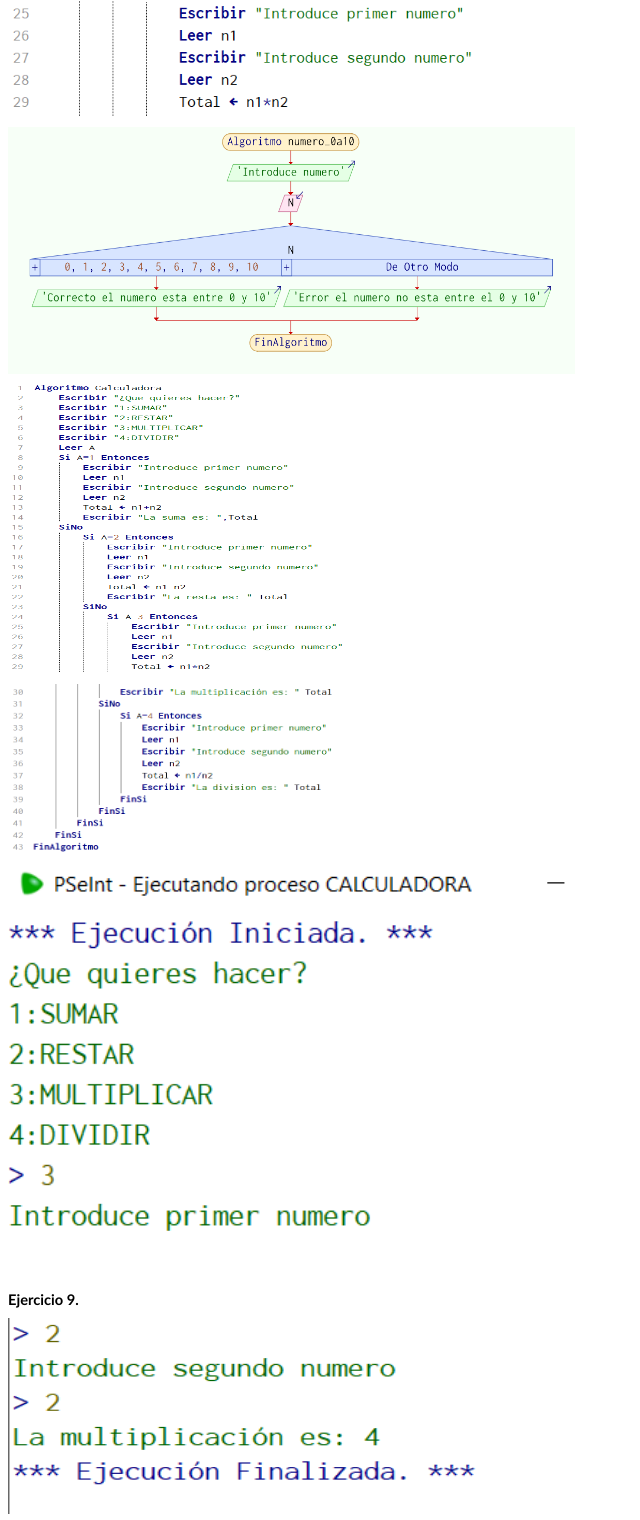
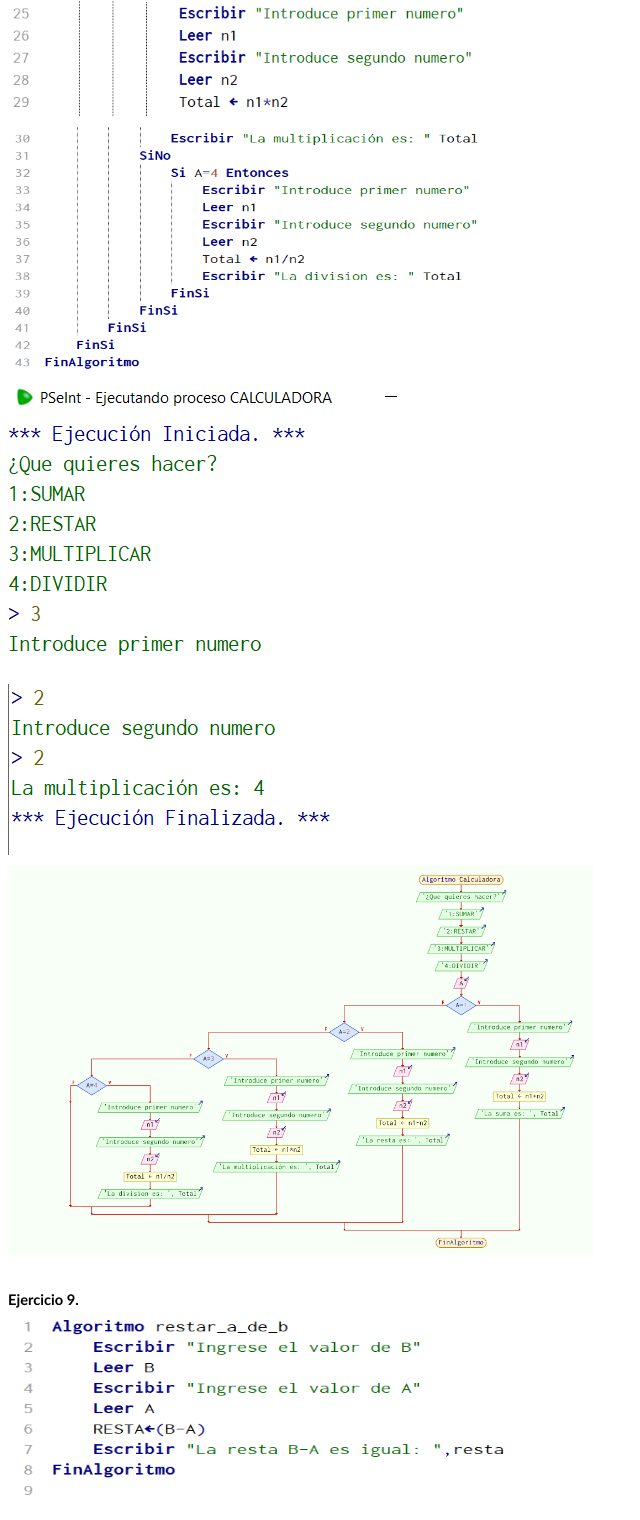
Before and after one commit to cita19/AdrianCitaIFI, a plain HTML site: page PRACTICA PSEINT.html in a window 1280 px wide. Shown: the part 6840-8360 px from the top of the page, without its empty margins (0-640 px from the left). Drawn offline with Linux system fonts and the light colour scheme.

Commit message:
PRACTICA PSEINT.html

```diff
--- a/PRACTICA PSEINT.html
+++ b/PRACTICA PSEINT.html
@@ -1047,28 +1047,28 @@ src="PRACTICA%20PSEINT_archivos/image025.png" v:shapes="Imagen_x0020_16"><![endi
  height:185.4pt;visibility:visible;mso-wrap-style:square'>
  <v:imagedata src="PRACTICA%20PSEINT_archivos/image046.png" o:title=""/>
 </v:shape><![endif]--><![if !vml]><img border=0 width=567 height=247
-src="PRACTICA%20PSEINT_archivos/image024.png" v:shapes="Imagen_x0020_17"><![endif]></span><b><o:p></o:p></b></p>
+src="PRACTICA%20PSEINT_archivos/image026.png" v:shapes="Imagen_x0020_17"><![endif]></span><b><o:p></o:p></b></p>
 
 <p class=MsoNormal><span style='mso-no-proof:yes'><!--[if gte vml 1]><v:shape
  id="Imagen_x0020_18" o:spid="_x0000_i1054" type="#_x0000_t75" style='width:306.6pt;
  height:216.6pt;visibility:visible;mso-wrap-style:square'>
  <v:imagedata src="PRACTICA%20PSEINT_archivos/image048.png" o:title=""/>
 </v:shape><![endif]--><![if !vml]><img border=0 width=409 height=289
-src="PRACTICA%20PSEINT_archivos/image025.png" v:shapes="Imagen_x0020_18"><![endif]></span><b><o:p></o:p></b></p>
+src="PRACTICA%20PSEINT_archivos/image027.png" v:shapes="Imagen_x0020_18"><![endif]></span><b><o:p></o:p></b></p>
 
 <p class=MsoNormal><span style='mso-no-proof:yes'><!--[if gte vml 1]><v:shape
  id="Imagen_x0020_19" o:spid="_x0000_i1053" type="#_x0000_t75" style='width:293.4pt;
  height:128.4pt;visibility:visible;mso-wrap-style:square'>
  <v:imagedata src="PRACTICA%20PSEINT_archivos/image049.png" o:title=""/>
 </v:shape><![endif]--><![if !vml]><img border=0 width=391 height=171
-src="PRACTICA%20PSEINT_archivos/image026.png" v:shapes="Imagen_x0020_19"><![endif]></span><b><o:p></o:p></b></p>
+src="PRACTICA%20PSEINT_archivos/image028.png" v:shapes="Imagen_x0020_19"><![endif]></span><b><o:p></o:p></b></p>
 
 <p class=MsoNormal><span style='mso-no-proof:yes'><!--[if gte vml 1]><v:shape
  id="Imagen_x0020_46" o:spid="_x0000_i1052" type="#_x0000_t75" style='width:438.6pt;
  height:291.6pt;visibility:visible;mso-wrap-style:square'>
  <v:imagedata src="PRACTICA%20PSEINT_archivos/image050.png" o:title=""/>
 </v:shape><![endif]--><![if !vml]><img border=0 width=585 height=389
-src="PRACTICA%20PSEINT_archivos/image027.png" v:shapes="Imagen_x0020_46"><![endif]></span><b><o:p></o:p></b></p>
+src="PRACTICA%20PSEINT_archivos/image029.png" v:shapes="Imagen_x0020_46"><![endif]></span><b><o:p></o:p></b></p>
 
 <p class=MsoNormal><b><o:p>&nbsp;</o:p></b></p>
 
@@ -1079,7 +1079,7 @@ src="PRACTICA%20PSEINT_archivos/image027.png" v:shapes="Imagen_x0020_46"><![endi
  height:147pt;visibility:visible;mso-wrap-style:square'>
  <v:imagedata src="PRACTICA%20PSEINT_archivos/image052.png" o:title=""/>
 </v:shape><![endif]--><![if !vml]><img border=0 width=567 height=196
-src="PRACTICA%20PSEINT_archivos/image028.png" v:shapes="Imagen_x0020_20"><![endif]></span><b><o:p></o:p></b></p>
+src="PRACTICA%20PSEINT_archivos/image030.png" v:shapes="Imagen_x0020_20"><![endif]></span><b><o:p></o:p></b></p>
 
 <p class=MsoNormal><span style='mso-no-proof:yes'><!--[if gte vml 1]><v:shape
  id="Imagen_x0020_21" o:spid="_x0000_i1050" type="#_x0000_t75" style='width:316.8pt;
```
